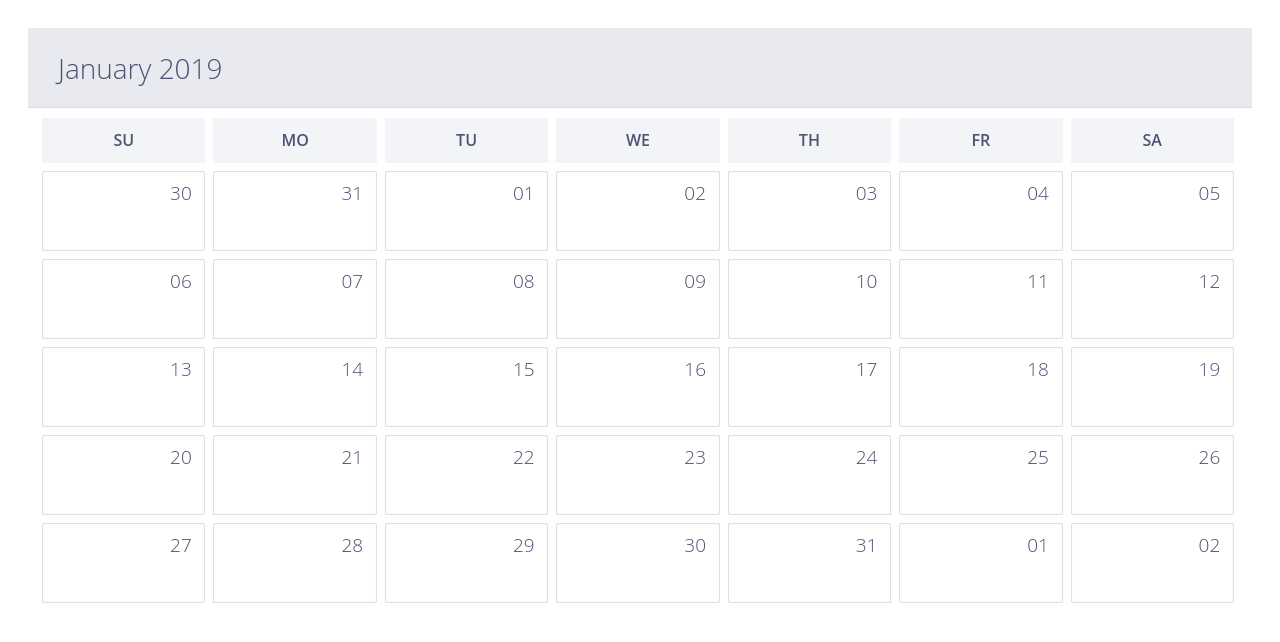
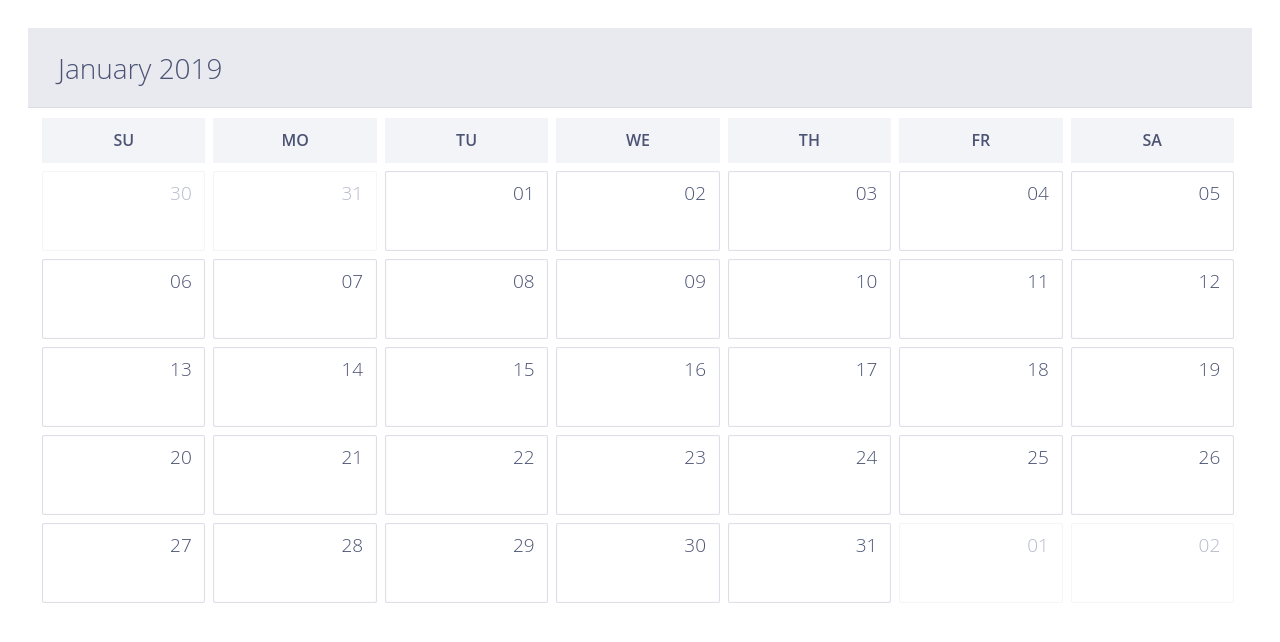
Before and after one commit to itzJustKranker/vue-calendar, a Vue app: page / in a window 1280 px wide. Shown: the top 642 px of the page. Built offline with nearby package versions, Linux system fonts and the light colour scheme.

Commit message:
disable cells not in current month

```diff
--- a/src/components/calendar/CalendarCell.vue
+++ b/src/components/calendar/CalendarCell.vue
@@ -1,9 +1,9 @@
 <template>
 <div class="cell-wrapper" :class="{ disable }">
   <div class="cell">
-      <span class="cell-date">{{ day.format('DD') }}</span>
-    </div>
+    <span class="cell-date">{{ day.format('DD') }}</span>
   </div>
+</div>
 </template>
 
 <script>
--- a/src/components/calendar/CalendarWeek.vue
+++ b/src/components/calendar/CalendarWeek.vue
@@ -1,10 +1,11 @@
 <template>
   <div>
-    <CalendarCell v-for="(day, index) in days" :key="'cell' + index" :day="day"/>
+    <CalendarCell v-for="(day, index) in days" :key="'cell' + index" :day="day" :disable="isDisabled(day)"/>
   </div>
 </template>
 
 <script>
+import moment from 'moment';
 import CalendarCell from './CalendarCell'
 
 export default {
@@ -17,6 +18,11 @@ export default {
       return {
         days: this.week.days
       }
+    },
+    methods: {
+      isDisabled (day) {
+        return (moment().month() !== day.month())
+      }
     }
 }
 </script>
```
